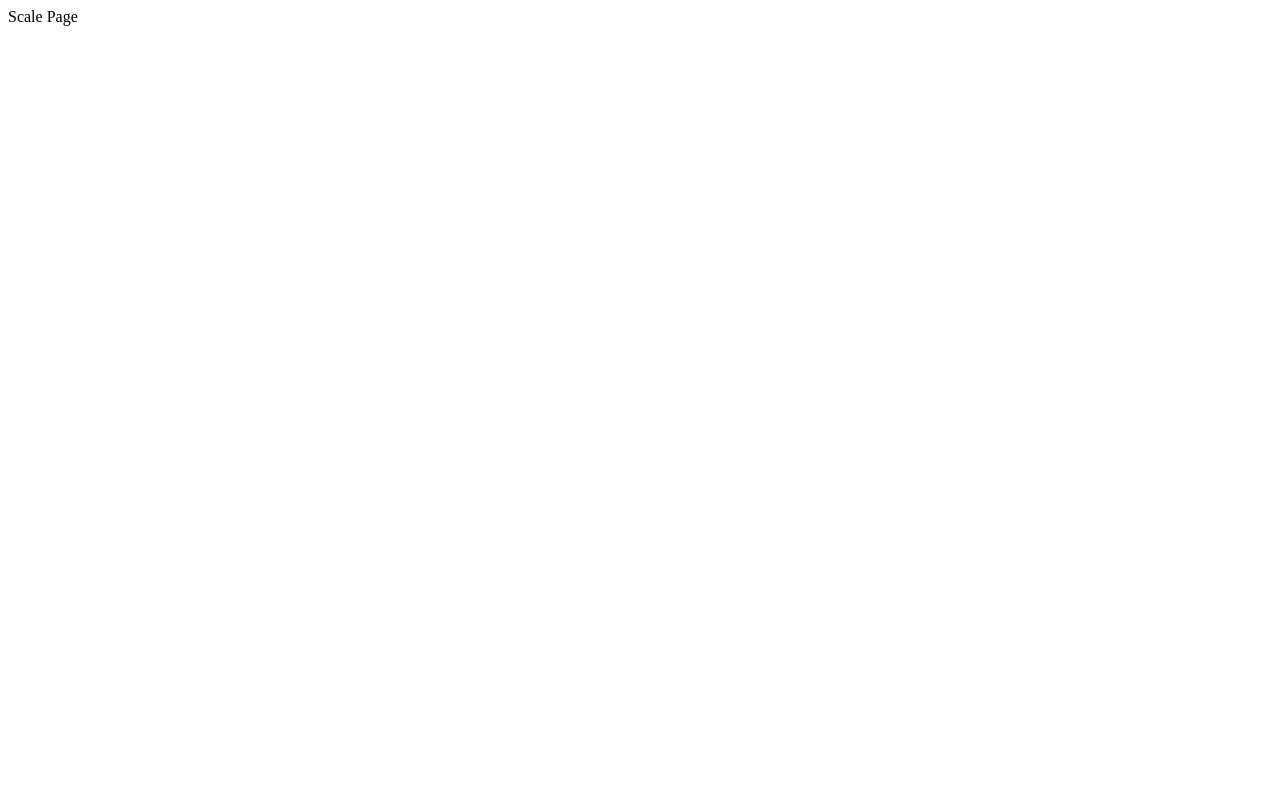
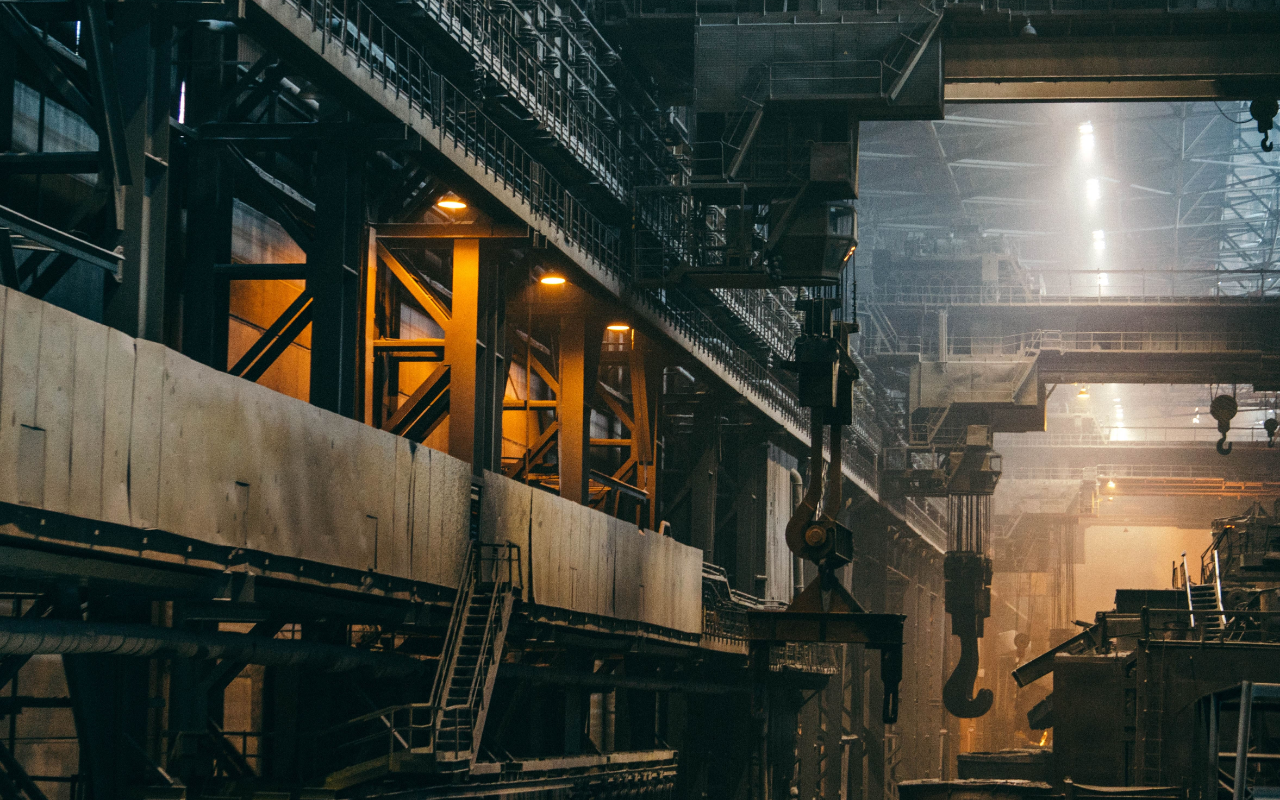
Before and after one commit to numberwang55/corp-nextjs, a Next.js app: page /scale in a window 1280 px wide. Built offline with nearby package versions, Linux system fonts and the light colour scheme.

Commit message:
implemet hero component for performance/reliabilty/scale pages

```diff
--- a/src/app/page.tsx
+++ b/src/app/page.tsx
@@ -3,6 +3,10 @@ import homeImg from "/public/home.jpg";
 
 export default function Home() {
   return (
-    <Hero imageData={homeImg} imgAlt="Car Factory" title="Professional Cloud Hosting"/>
+    <Hero
+      imageData={homeImg}
+      imgAlt="Car Factory"
+      title="Professional Cloud Hosting"
+    />
   );
 }
--- a/src/app/scale/page.tsx
+++ b/src/app/scale/page.tsx
@@ -1,3 +1,12 @@
+import scaleImg from "../../../public/scale.jpg";
+import Hero from "../hero";
+
 export default function ScalePage() {
-    return <div>Scale Page</div>
+  return (
+    <Hero
+      imageData={scaleImg}
+      imgAlt="steel factory"
+      title="Scale your app to infinity"
+    />
+  );
 }
```
Also changed, not shown: src/app/performance/page.tsx (+10 -1 lines), src/app/reliability/page.tsx (+10 -1 lines).
